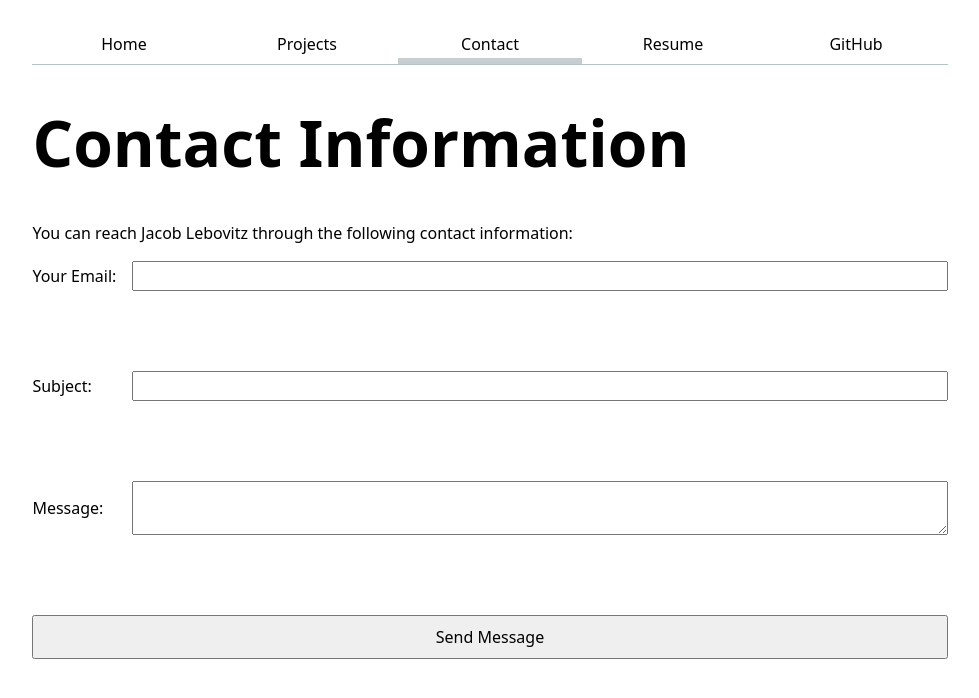
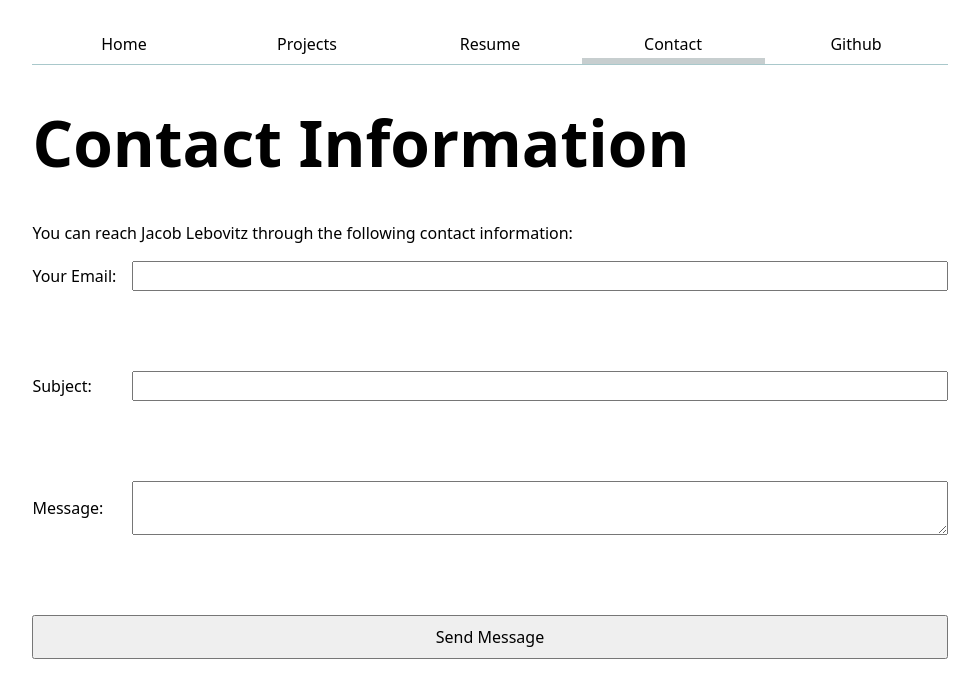
Before and after one commit to jacob-lebovitz/svelteportfolio, a SvelteKit app: page /contact in a window 1280 px wide. Shown: the top 698 px of the page, without its empty margins (150-1129 px from the left). Built offline with nearby package versions, Linux system fonts and the light colour scheme.

Commit message:
layout added
added layout for lab 4

```diff
--- /dev/null
+++ b/src/routes/+layout.svelte
@@ -0,0 +1,31 @@
+<script>
+    let pages = [
+    {url: "/", title: "Home"},
+    {url: "/projects", title: "Projects"},
+    {url: "/resume", title: "Resume"},
+    {url: "/contact", title: "Contact"},
+    {url: "https://github.com/jacob-lebovitz", title: "Github"},
+    // add other pages here
+    ];
+    import { base } from "$app/paths";
+    import { page } from "$app/stores";
+
+
+</script>
+
+
+<nav>
+  {#each pages as p}
+    <a href={p.url.startsWith("http") ? p.url : base + p.url}
+    class:current={p.url === "/" // is this link the home page?
+    ? $page.url.pathname === (base + "/") // if yes - set current = true if the path name matches. Else, set current = true if the path name starts correctly
+    : $page.url.pathname.startsWith(base + p.url)}
+    target={p.url.startsWith("http") ? "_blank": null}
+    >
+    {p.title}
+    </a>
+  {/each}
+
+</nav>
+
+<slot />
--- a/src/routes/contact/+page.svelte
+++ b/src/routes/contact/+page.svelte
@@ -2,13 +2,7 @@
   <title>Contact me</title>
 </svelte:head>
 
-<nav>
-    <a href=".">Home</a>
-    <a href="projects">Projects</a>
-    <a class="current" href="contact">Contact</a>
-    <a href="resume">Resume</a>
-    <a href="https://github.com/jacob-lebovitz" target="_blank">GitHub</a>
-</nav>
+
     <h1>Contact Information</h1>
     <p>You can reach Jacob Lebovitz through the following contact information:</p>
     <form action="mailto:107650576+jacob-lebovitz@users.noreply.github.com" method="GET">
```
Also changed, not shown: src/routes/+page.svelte (+1 -7 lines), src/routes/projects/+page.svelte (+1 -7 lines), src/routes/resume/+page.svelte (+1 -7 lines).
